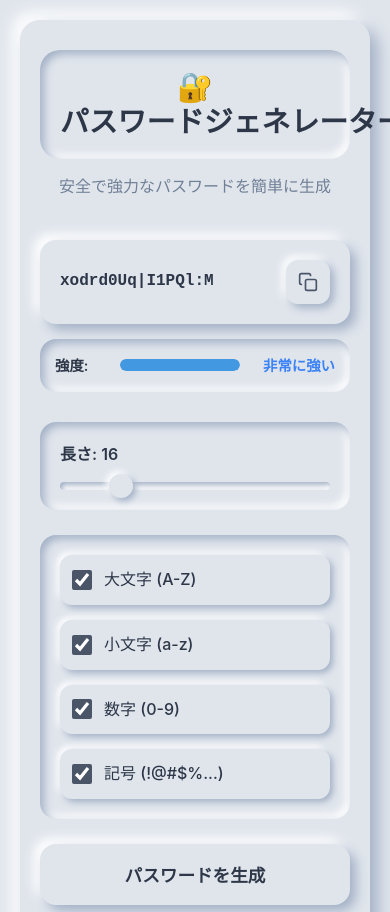
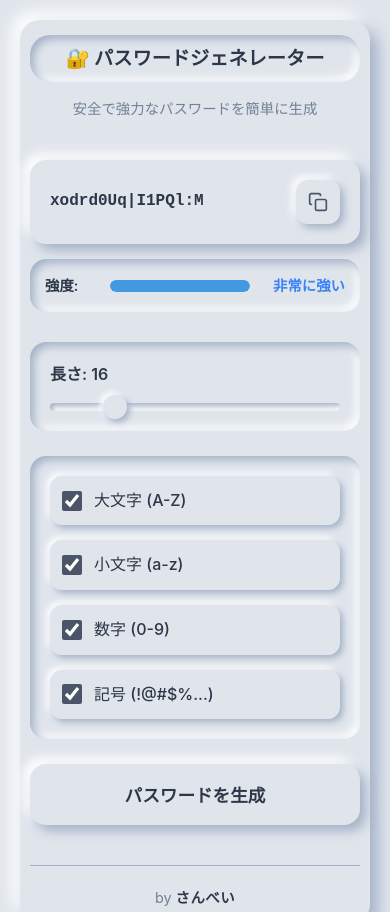
Before and after one commit to sanbay3/password-generator, a plain HTML site: page index.html in a window 390 px wide. Shown: the top 912 px of the page. Drawn offline with Linux system fonts and the light colour scheme.

Commit message:
fix title text overflow on mobile device

```diff
--- a/style.css
+++ b/style.css
@@ -64,6 +64,7 @@ header h1 {
         inset 4px 4px 8px var(--shadow-dark),
         inset -4px -4px 8px var(--shadow-light);
     word-break: keep-all;
+    overflow-wrap: break-word;
     line-height: 1.2;
 }
 
@@ -411,12 +412,14 @@ footer .brand {
 
 @media (max-width: 640px) {
     .container {
-        padding: 30px 20px;
+        padding: 20px 15px;
     }
 
     header h1 {
-        font-size: 1.8rem;
-        padding: 20px;
+        font-size: 1.5rem;
+        padding: 15px;
+        word-break: normal;
+        overflow-wrap: break-word;
     }
 
     .checkbox-group {
@@ -427,3 +430,18 @@ footer .brand {
         font-size: 1rem;
     }
 }
+
+@media (max-width: 480px) {
+    .container {
+        padding: 15px 10px;
+    }
+
+    header h1 {
+        font-size: 1.2rem;
+        padding: 12px;
+    }
+
+    .subtitle {
+        font-size: 0.9rem;
+    }
+}
```
